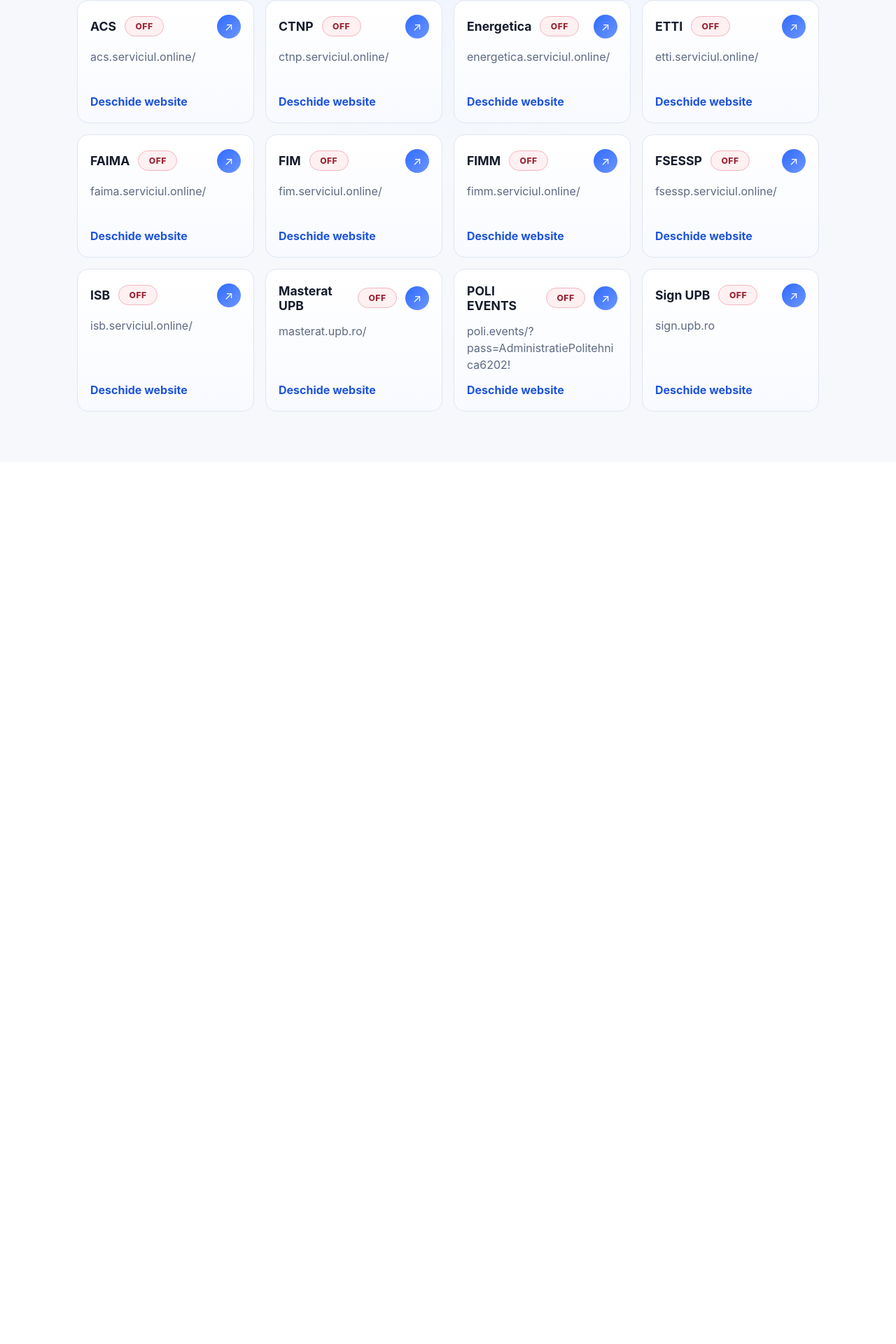
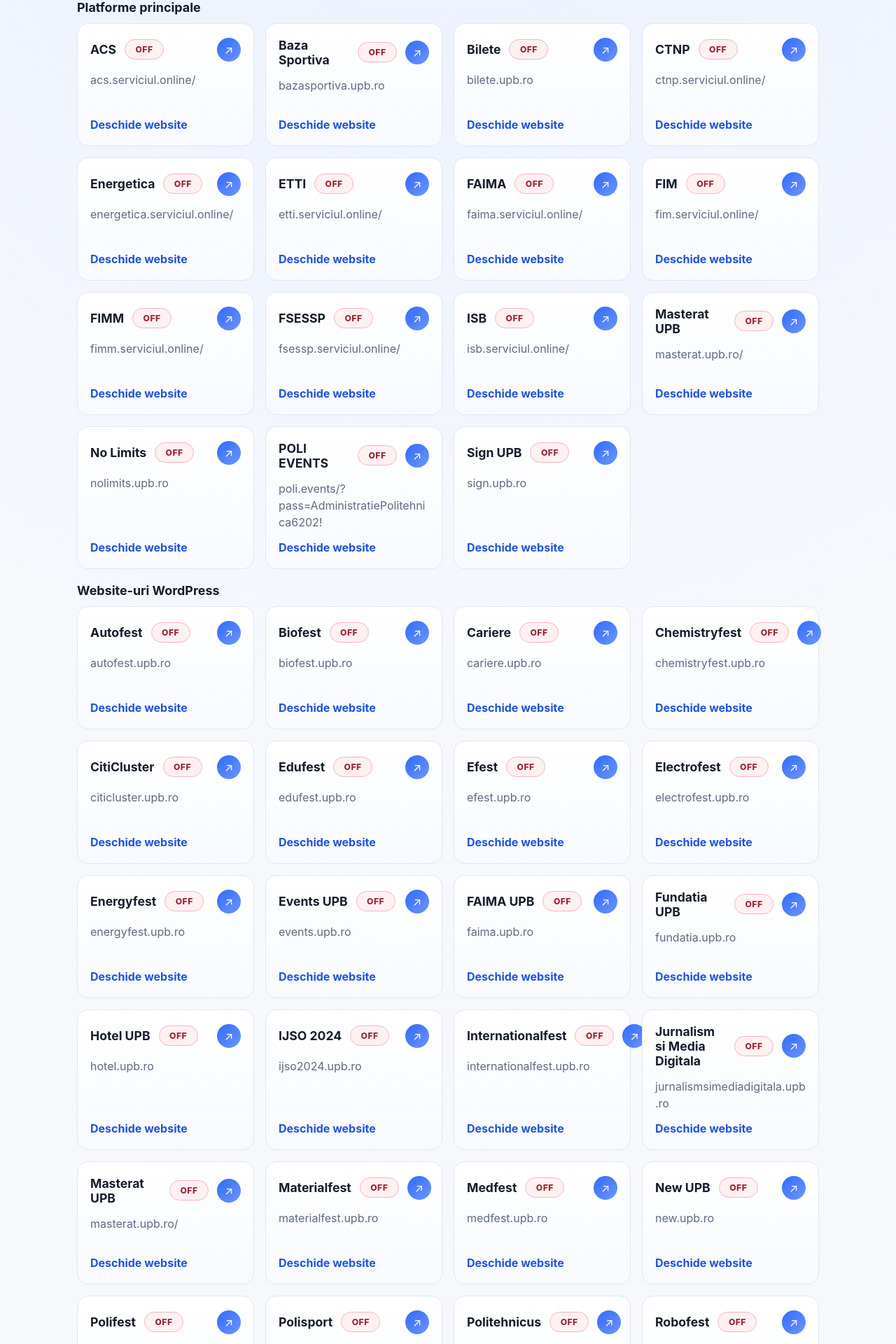
Before and after one commit to PolitehnicaBucuresti/serviciul-online, a Next.js app: page / in a window 1280 px wide. Shown: the part 386-2306 px from the top of the page at 70% size. Before the commit the page ends 1046 px from the top, so only its background shows below. Built offline with nearby package versions, Linux system fonts and the light colour scheme; no server answers.

Commit message:
completam lista de site uri

```diff
--- a/app/api/status/route.js
+++ b/app/api/status/route.js
@@ -1,42 +1,75 @@
 import { NextResponse } from "next/server";
-import { websites } from "@/lib/websites";
+import { allWebsites } from "@/lib/websites";
 
 export const dynamic = "force-dynamic";
 
 async function checkWebsite(url) {
-  const timeoutMs = 6000;
+  const timeoutMs = 25000;
+  const maxAttempts = 2;
+  const requestOptions = {
+    // Manual redirect avoids false negatives for sites
+    // that point to internal/unreachable callback hosts.
+    redirect: "manual",
+    cache: "no-store",
+    headers: {
+      "User-Agent": "ServiciulOnlineStatusCheck/1.0",
+      Accept: "text/html,application/xhtml+xml"
+    }
+  };
 
+  for (let attempt = 1; attempt <= maxAttempts; attempt += 1) {
     try {
       const headResponse = await fetch(url, {
         method: "HEAD",
-      redirect: "follow",
         signal: AbortSignal.timeout(timeoutMs),
-      cache: "no-store"
+        ...requestOptions
       });
 
-    if (headResponse.ok) {
+      // Any non-5xx response means the service is reachable.
+      if (headResponse.status < 500) {
         return true;
       }
     } catch (_error) {
-    // Some endpoints block HEAD, fallback to GET below.
+      // Some endpoints are slow or block HEAD; fallback to GET below.
     }
 
     try {
       const getResponse = await fetch(url, {
         method: "GET",
-      redirect: "follow",
         signal: AbortSignal.timeout(timeoutMs),
-      cache: "no-store"
+        ...requestOptions
       });
-    return getResponse.ok;
+
+      if (getResponse.status < 500) {
+        return true;
+      }
     } catch (_error) {
-    return false;
+      // Retry below.
     }
   }
 
-export async function GET() {
+  return false;
+}
+
+export async function GET(request) {
+  const { searchParams } = new URL(request.url);
+  const singleUrl = searchParams.get("url");
+
+  if (singleUrl) {
+    const isKnownUrl = allWebsites.some((site) => site.url === singleUrl);
+    if (!isKnownUrl) {
+      return NextResponse.json({ error: "URL necunoscut." }, { status: 400 });
+    }
+
+    const online = await checkWebsite(singleUrl);
+    return NextResponse.json(
+      { url: singleUrl, online },
+      { headers: { "Cache-Control": "no-store" } }
+    );
+  }
+
   const checks = await Promise.all(
-    websites.map(async (site) => ({
+    allWebsites.map(async (site) => ({
       nume: site.nume,
       url: site.url,
       online: await checkWebsite(site.url)
--- a/app/globals.css
+++ b/app/globals.css
@@ -92,6 +92,15 @@
   border-color: #9fb9ff;
 }
 
+.sectiuneLista {
+  margin-bottom: 20px;
+}
+
+.titluSectiune {
+  margin: 0 0 12px;
+  font-size: 1.12rem;
+}
+
 .grila {
   display: grid;
   gap: 16px;
@@ -126,7 +135,7 @@
   gap: 12px;
 }
 
-h2 {
+.cardHeader h3 {
   margin: 0;
   font-size: 1.1rem;
 }
@@ -162,6 +171,16 @@
   border: 1px solid transparent;
 }
 
+.spinner {
+  display: inline-block;
+  width: 12px;
+  height: 12px;
+  border-radius: 50%;
+  border: 2px solid rgba(94, 106, 130, 0.28);
+  border-top-color: #5e6a82;
+  animation: rotatie 0.7s linear infinite;
+}
+
 .status.online {
   color: #0f6a2f;
   background: #e8faee;
@@ -178,6 +197,12 @@
   color: #5e6a82;
   background: #eff3fa;
   border-color: #d7e0ef;
+}
+
+@keyframes rotatie {
+  to {
+    transform: rotate(360deg);
+  }
 }
 
 .cta {
--- a/app/page.js
+++ b/app/page.js
@@ -1,7 +1,11 @@
 "use client";
 
 import { useEffect, useMemo, useState } from "react";
-import { websites } from "@/lib/websites";
+import {
+  websitesNormale,
+  websitesPrincipale,
+  websitesWordPress
+} from "@/lib/websites";
 
 export default function HomePage() {
   const [statusMap, setStatusMap] = useState({});
@@ -9,28 +13,60 @@
   const [cautare, setCautare] = useState("");
 
   const statusByUrl = useMemo(() => statusMap, [statusMap]);
-  const websiteuriFiltrate = useMemo(() => {
+  const filtreazaSiSorteaza = useMemo(() => {
     const text = cautare.trim().toLowerCase();
-    const sortate = [...websites].sort((a, b) => a.nume.localeCompare(b.nume, "ro"));
-
+    return (lista) => {
+      const sortate = [...lista].sort((a, b) => a.nume.localeCompare(b.nume, "ro"));
       if (!text) {
         return sortate;
       }
-
       return sortate.filter((website) => {
         return (
           website.nume.toLowerCase().includes(text) ||
           website.url.toLowerCase().includes(text)
         );
       });
+    };
   }, [cautare]);
+
+  const principaleFiltrate = useMemo(
+    () => filtreazaSiSorteaza(websitesPrincipale),
+    [filtreazaSiSorteaza]
+  );
+  const wordpressFiltrate = useMemo(
+    () => filtreazaSiSorteaza(websitesWordPress),
+    [filtreazaSiSorteaza]
+  );
+  const normaleFiltrate = useMemo(
+    () => filtreazaSiSorteaza(websitesNormale),
+    [filtreazaSiSorteaza]
+  );
+  const areRezultate =
+    principaleFiltrate.length > 0 || wordpressFiltrate.length > 0 || normaleFiltrate.length > 0;
 
   useEffect(() => {
     let activ = true;
 
     const incarcaStatus = async () => {
+      setStatusMap({});
+      setSeIncarcaStatusul(true);
+
+      const toateWebsiteurile = [...websitesPrincipale, ...websitesWordPress, ...websitesNormale];
+      const urls = [...new Set(toateWebsiteurile.map((website) => website.url))];
+
+      if (!urls.length) {
+        setSeIncarcaStatusul(false);
+        return;
+      }
+
+      let areRaspuns = false;
+
+      await Promise.all(
+        urls.map(async (url) => {
           try {
-        const response = await fetch("/api/status", { cache: "no-store" });
+            const response = await fetch(`/api/status?url=${encodeURIComponent(url)}`, {
+              cache: "no-store"
+            });
             if (!response.ok) {
               throw new Error("Nu s-a putut încărca statusul.");
             }
@@ -40,19 +76,33 @@
               return;
             }
 
-        const nextStatus = {};
-        for (const item of data.checks || []) {
-          nextStatus[item.url] = item.online;
+            setStatusMap((anterior) => ({
+              ...anterior,
+              [url]: Boolean(data.online)
+            }));
+          } catch (_error) {
+            if (!activ) {
+              return;
             }
-        setStatusMap(nextStatus);
-      } catch (_error) {
-        if (activ) {
-          setStatusMap({});
+
+            setStatusMap((anterior) => ({
+              ...anterior,
+              [url]: false
+            }));
+          } finally {
+            if (!activ) {
+              return;
             }
-      } finally {
+            if (!areRaspuns) {
+              areRaspuns = true;
+              setSeIncarcaStatusul(false);
+            }
+          }
+        })
+      );
+
       if (activ) {
         setSeIncarcaStatusul(false);
-        }
       }
     };
 
@@ -91,12 +141,13 @@
         />
       </section>
 
-      <section className="grila" aria-label="Lista website-uri Serviciul Online">
-        {websiteuriFiltrate.map((website) => {
+      <section className="sectiuneLista" aria-label="Platforme principale">
+        <h2 className="titluSectiune">Platforme principale</h2>
+        <div className="grila">
+          {principaleFiltrate.map((website) => {
             const status = statusByUrl[website.url];
             const isKnown = typeof status === "boolean";
             const statusClass = !isKnown ? "necunoscut" : status ? "online" : "offline";
-          const statusText = !isKnown ? "..." : status ? "ON" : "OFF";
             const statusAria = !isKnown
               ? "Status necunoscut"
               : status
@@ -112,9 +163,9 @@
                 className="card"
               >
                 <div className="cardHeader">
-                <h2>{website.nume}</h2>
+                  <h3>{website.nume}</h3>
                   <span className={`status ${statusClass}`} aria-label={statusAria}>
-                  {statusText}
+                    {!isKnown ? <span className="spinner" aria-hidden="true" /> : status ? "ON" : "OFF"}
                   </span>
                   <span className="sageata" aria-hidden="true">
                     ↗
@@ -125,10 +176,92 @@
               </a>
             );
           })}
-        {!websiteuriFiltrate.length ? (
+        </div>
+      </section>
+
+      <section className="sectiuneLista" aria-label="Website-uri WordPress">
+        <h2 className="titluSectiune">Website-uri WordPress</h2>
+        <div className="grila">
+          {wordpressFiltrate.map((website) => {
+            const status = statusByUrl[website.url];
+            const isKnown = typeof status === "boolean";
+            const statusClass = !isKnown ? "necunoscut" : status ? "online" : "offline";
+            const statusAria = !isKnown
+              ? "Status necunoscut"
+              : status
+                ? "Website online"
+                : "Website offline";
+
+            return (
+              <a
+                key={website.nume}
+                href={website.url}
+                target="_blank"
+                rel="noopener noreferrer"
+                className="card"
+              >
+                <div className="cardHeader">
+                  <h3>{website.nume}</h3>
+                  <span className={`status ${statusClass}`} aria-label={statusAria}>
+                    {!isKnown ? <span className="spinner" aria-hidden="true" /> : status ? "ON" : "OFF"}
+                  </span>
+                  <span className="sageata" aria-hidden="true">
+                    ↗
+                  </span>
+                </div>
+                <p className="url">{website.url.replace("https://", "")}</p>
+                <span className="cta">Deschide website</span>
+              </a>
+            );
+          })}
+        </div>
+      </section>
+
+      {normaleFiltrate.length > 0 ? (
+        <section className="sectiuneLista" aria-label="Alte website-uri">
+          <h2 className="titluSectiune">Alte website-uri</h2>
+          <div className="grila">
+            {normaleFiltrate.map((website) => {
+              const status = statusByUrl[website.url];
+              const isKnown = typeof status === "boolean";
+              const statusClass = !isKnown ? "necunoscut" : status ? "online" : "offline";
+              const statusAria = !isKnown
+                ? "Status necunoscut"
+                : status
+                  ? "Website online"
+                  : "Website offline";
+
+              return (
+                <a
+                  key={website.nume}
+                  href={website.url}
+                  target="_blank"
+                  rel="noopener noreferrer"
+                  className="card"
+                >
+                  <div className="cardHeader">
+                    <h3>{website.nume}</h3>
+                    <span className={`status ${statusClass}`} aria-label={statusAria}>
+                      {!isKnown ? <span className="spinner" aria-hidden="true" /> : status ? "ON" : "OFF"}
+                    </span>
+                    <span className="sageata" aria-hidden="true">
+                      ↗
+                    </span>
+                  </div>
+                  <p className="url">{website.url.replace("https://", "")}</p>
+                  <span className="cta">Deschide website</span>
+                </a>
+              );
+            })}
+          </div>
+        </section>
+      ) : null}
+
+      {!areRezultate ? (
+        <section className="sectiuneLista">
           <p className="faraRezultate">Nu există rezultate pentru această căutare.</p>
+        </section>
       ) : null}
-      </section>
     </main>
   );
 }
--- a/lib/websites.js
+++ b/lib/websites.js
@@ -1,5 +1,7 @@
-export const websites = [
+export const websitesPrincipale = [
   { nume: "ACS", url: "https://acs.serviciul.online/" },
+  { nume: "Baza Sportiva", url: "https://bazasportiva.upb.ro" },
+  { nume: "Bilete", url: "https://bilete.upb.ro" },
   { nume: "CTNP", url: "https://ctnp.serviciul.online/" },
   { nume: "Energetica", url: "https://energetica.serviciul.online/" },
   { nume: "ETTI", url: "https://etti.serviciul.online/" },
@@ -16,5 +18,44 @@
     nume: "POLI EVENTS",
     url: "https://poli.events/?pass=AdministratiePolitehnica6202!"
   },
-  { nume: "Sign UPB", url: "https://sign.upb.ro" }
+  { nume: "Sign UPB", url: "https://sign.upb.ro" },
+  { nume: "No Limits", url: "https://nolimits.upb.ro" }
 ];
+
+export const websitesWordPress = [
+  { nume: "Autofest", url: "https://autofest.upb.ro" },
+  { nume: "Biofest", url: "https://biofest.upb.ro" },
+  { nume: "Cariere", url: "https://cariere.upb.ro" },
+  { nume: "Chemistryfest", url: "https://chemistryfest.upb.ro" },
+  { nume: "CitiCluster", url: "https://citicluster.upb.ro" },
+  { nume: "Edufest", url: "https://edufest.upb.ro" },
+  { nume: "Efest", url: "https://efest.upb.ro" },
+  { nume: "Electrofest", url: "https://electrofest.upb.ro" },
+  { nume: "Energyfest", url: "https://energyfest.upb.ro" },
+  { nume: "Events UPB", url: "https://events.upb.ro" },
+  { nume: "FAIMA UPB", url: "https://faima.upb.ro" },
+  { nume: "Fundatia UPB", url: "https://fundatia.upb.ro" },
+  { nume: "Hotel UPB", url: "https://hotel.upb.ro" },
+  { nume: "IJSO 2024", url: "https://ijso2024.upb.ro" },
+  { nume: "Internationalfest", url: "https://internationalfest.upb.ro" },
+  { nume: "Jurnalism si Media Digitala", url: "https://jurnalismsimediadigitala.upb.ro" },
+  { nume: "Masterat UPB", url: "https://masterat.upb.ro/" },
+  { nume: "Materialfest", url: "https://materialfest.upb.ro" },
+  { nume: "Medfest", url: "https://medfest.upb.ro" },
+  { nume: "New UPB", url: "https://new.upb.ro" },
+  { nume: "Polifest", url: "https://polifest.upb.ro" },
+  { nume: "Polisport", url: "https://polisport.upb.ro" },
+  { nume: "Politehnicus", url: "https://politehnicus.upb.ro" },
+  { nume: "Robofest", url: "https://robofest.upb.ro" },
+  { nume: "Scoala", url: "https://scoala.upb.ro" },
+  { nume: "Spacefest", url: "https://spacefest.upb.ro" },
+  { nume: "Startup", url: "https://startup.upb.ro" }
+];
+
+export const websitesNormale = [];
+
+export const allWebsites = [
+  ...websitesPrincipale,
+  ...websitesWordPress,
+  ...websitesNormale
+];
```
Lines whose indentation alone changed are shown as unchanged.
